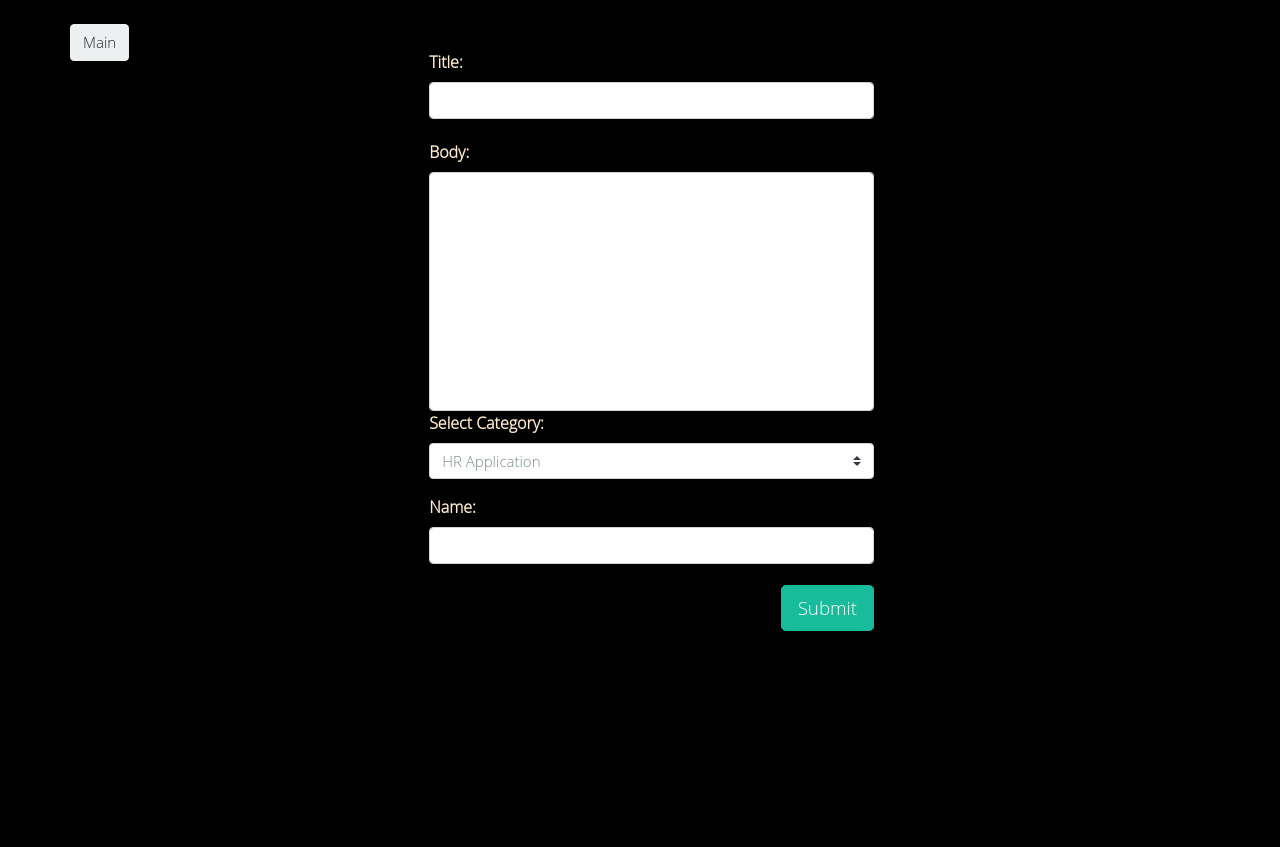
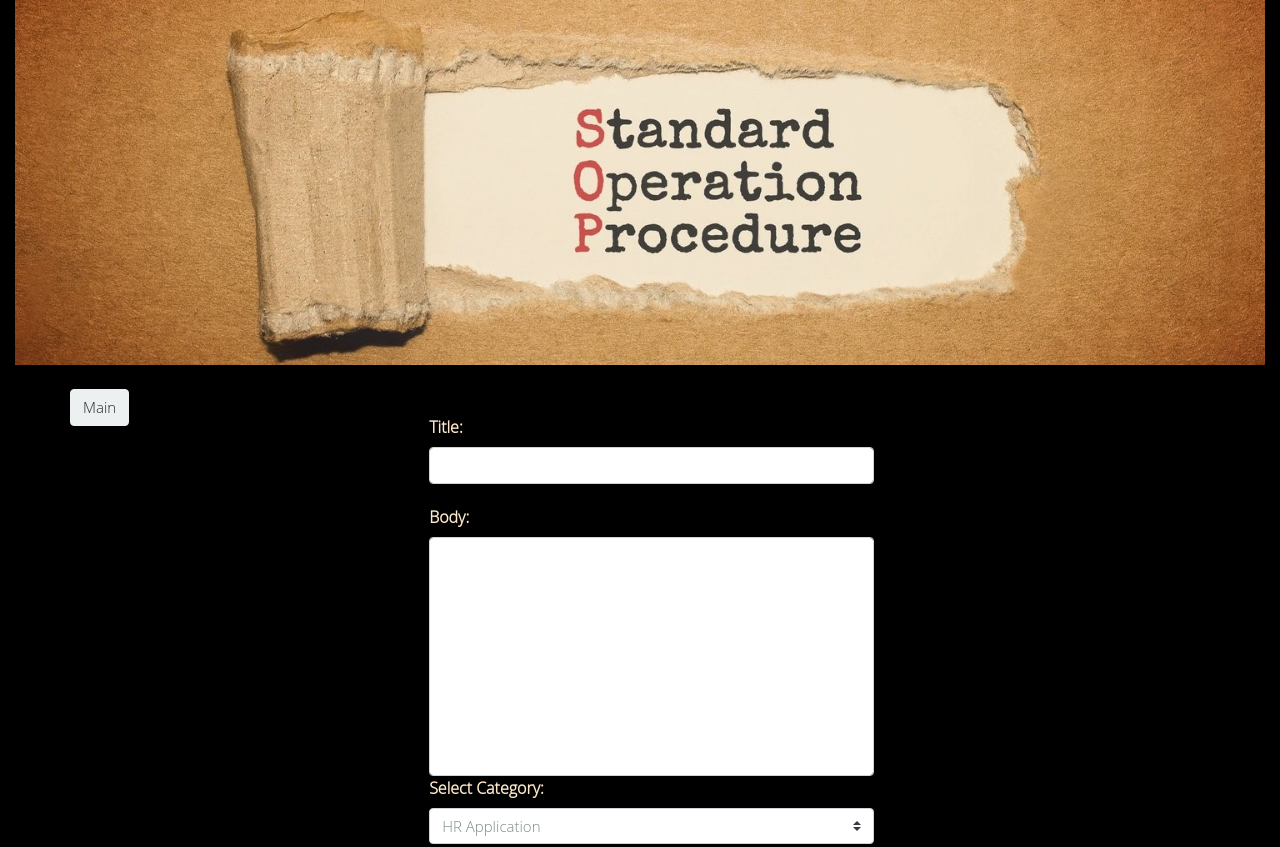
Before and after one commit to orobbio/project3, a website: page public/cms.html in a window 1280 px wide. Shown: the top 847 px of the page. Before the commit the page ends 800 px from the top, so only its background shows below. Drawn offline with nearby package versions, Linux system fonts and the light colour scheme.

Commit message:
background fix 2

```diff
--- a/public/cms.html
+++ b/public/cms.html
@@ -10,7 +10,14 @@
   <script src="https://maxcdn.bootstrapcdn.com/bootstrap/4.0.0/js/bootstrap.min.js"></script>
 </head>
 
-<body style="background-image: url(./images/writing_paper.jpg); background-position:center; background-repeat: no-repeat;">
+<body>
+  <div class="container-fluid">
+    <div>
+      <img src="./images/SOP.jpg" alt="SOP" style="background-repeat:no-repeat;
+        width: 100%;
+        background-position:center;">
+    </div>
+  </div>
   <div class="container cmsBorder">
     <div class="row">
       <div class="row">
```
Also changed, not shown: public/postData.html (+8 -1 lines).
